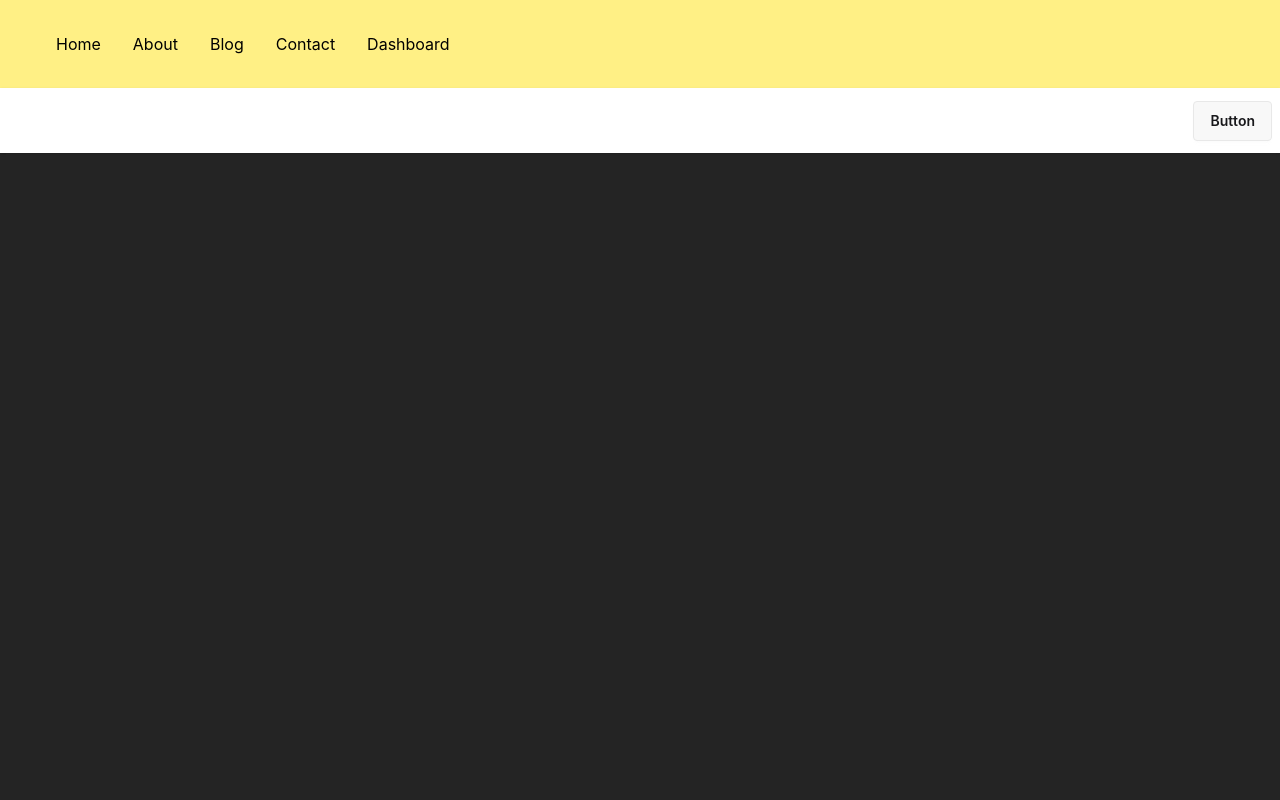
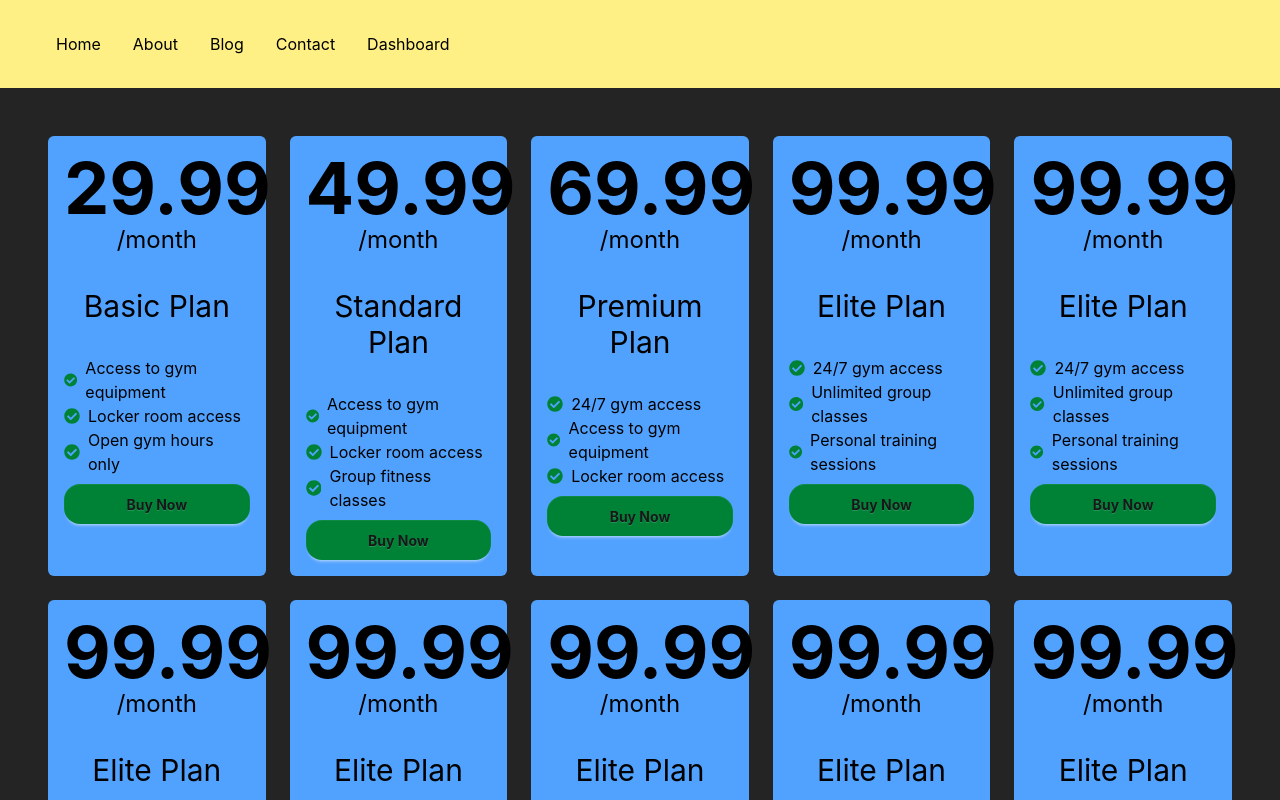
Before and after one commit to antnose/Programming-Hero-Module-44, a React (Vite) app: page / in a window 1280 px wide. Shown: the top 800 px of the page. Built offline with nearby package versions, Linux system fonts and the light colour scheme.

Commit message:
complete 5th video of module 44

```diff
--- a/src/App.jsx
+++ b/src/App.jsx
@@ -1,12 +1,14 @@
 import "./App.css";
 import Navbar from "./Components/Navbar/Navbar";
 import CustomNav from "./Components/CustomNav/CustomNav";
+import PriceOptions from "./Components/PriceOptions/PriceOptions";
 
 function App() {
   return (
     <>
       <CustomNav />
-      <Navbar />
+      {/* <Navbar /> */}
+      <PriceOptions />
     </>
   );
 }
--- /dev/null
+++ b/src/Components/Feature/Feature.jsx
@@ -0,0 +1,13 @@
+import { FaCheckCircle } from "react-icons/fa";
+
+const Feature = ({ feature }) => {
+  return (
+    <div>
+      <p className="flex gap-2 items-center  ">
+        <FaCheckCircle className="text-green-700" /> {feature}
+      </p>
+    </div>
+  );
+};
+
+export default Feature;
--- a/src/Components/PriceOption/PriceOption.jsx
+++ b/src/Components/PriceOption/PriceOption.jsx
@@ -1,5 +1,24 @@
+import Feature from "../Feature/Feature";
+
 const PriceOption = ({ option }) => {
-  return <div> {option.length} </div>;
+  const { name, price, features, id } = option;
+
+  return (
+    <div className="bg-blue-400 rounded-md p-4 text-black">
+      <h2 className="text-center">
+        <span className="text-7xl font-bold "> {price} </span>
+        <span className="text-2xl">/month</span>
+      </h2>
+      <h4 className="text-3xl text-center my-8 "> {name} </h4>
+
+      {features.map((feature) => (
+        <Feature key={id} feature={feature} />
+      ))}
+      <button className="btn mt-2 bg-green-700 w-full font-bold hover:bg-green-900 rounded-2xl border-0 ">
+        Buy Now
+      </button>
+    </div>
+  );
 };
 
 export default PriceOption;
--- a/src/Components/PriceOptions/PriceOptions.jsx
+++ b/src/Components/PriceOptions/PriceOptions.jsx
@@ -1,7 +1,6 @@
 import PriceOption from "../PriceOption/PriceOption";
 
-const PriceOptions = () => {
-  [
+let priceOptions = [
   {
     id: 1,
     name: "Basic Plan",
@@ -20,7 +19,6 @@ const PriceOptions = () => {
       "Access to gym equipment",
       "Locker room access",
       "Group fitness classes",
-        "Extended gym hours",
     ],
   },
   {
@@ -31,9 +29,6 @@ const PriceOptions = () => {
       "24/7 gym access",
       "Access to gym equipment",
       "Locker room access",
-        "Group fitness classes",
-        "Personal training consultation",
-        "Sauna and steam room access",
     ],
   },
   {
@@ -44,20 +39,99 @@ const PriceOptions = () => {
       "24/7 gym access",
       "Unlimited group classes",
       "Personal training sessions",
-        "Sauna, steam room, and jacuzzi",
-        "Nutritional guidance",
-        "Towel service and VIP lounge access",
+    ],
+  },
+  {
+    id: 5,
+    name: "Elite Plan",
+    price: 99.99,
+    features: [
+      "24/7 gym access",
+      "Unlimited group classes",
+      "Personal training sessions",
+    ],
+  },
+  {
+    id: 6,
+    name: "Elite Plan",
+    price: 99.99,
+    features: [
+      "24/7 gym access",
+      "Unlimited group classes",
+      "Personal training sessions",
+    ],
+  },
+  {
+    id: 7,
+    name: "Elite Plan",
+    price: 99.99,
+    features: [
+      "24/7 gym access",
+      "Unlimited group classes",
+      "Personal training sessions",
+    ],
+  },
+  {
+    id: 8,
+    name: "Elite Plan",
+    price: 99.99,
+    features: [
+      "24/7 gym access",
+      "Unlimited group classes",
+      "Personal training sessions",
+    ],
+  },
+  {
+    id: 9,
+    name: "Elite Plan",
+    price: 99.99,
+    features: [
+      "24/7 gym access",
+      "Unlimited group classes",
+      "Personal training sessions",
+    ],
+  },
+  {
+    id: 10,
+    name: "Elite Plan",
+    price: 99.99,
+    features: [
+      "24/7 gym access",
+      "Unlimited group classes",
+      "Personal training sessions",
+    ],
+  },
+  {
+    id: 11,
+    name: "Elite Plan",
+    price: 99.99,
+    features: [
+      "24/7 gym access",
+      "Unlimited group classes",
+      "Personal training sessions",
+    ],
+  },
+  {
+    id: 12,
+    name: "Elite Plan",
+    price: 99.99,
+    features: [
+      "24/7 gym access",
+      "Unlimited group classes",
+      "Personal training sessions",
     ],
   },
 ];
 
+const PriceOptions = () => {
   return (
-    <>
-      {PriceOptions.map((option) => (
+    <div className="m-12">
+      <div className="grid md:grid-cols-3 gap-6 lg:grid-cols-5 ">
+        {priceOptions.map((option) => (
           <PriceOption option={option} key={option.id} />
         ))}
-      <PriceOption />
-    </>
+      </div>
+    </div>
   );
 };
 
```
Lines whose indentation alone changed are shown as unchanged.
